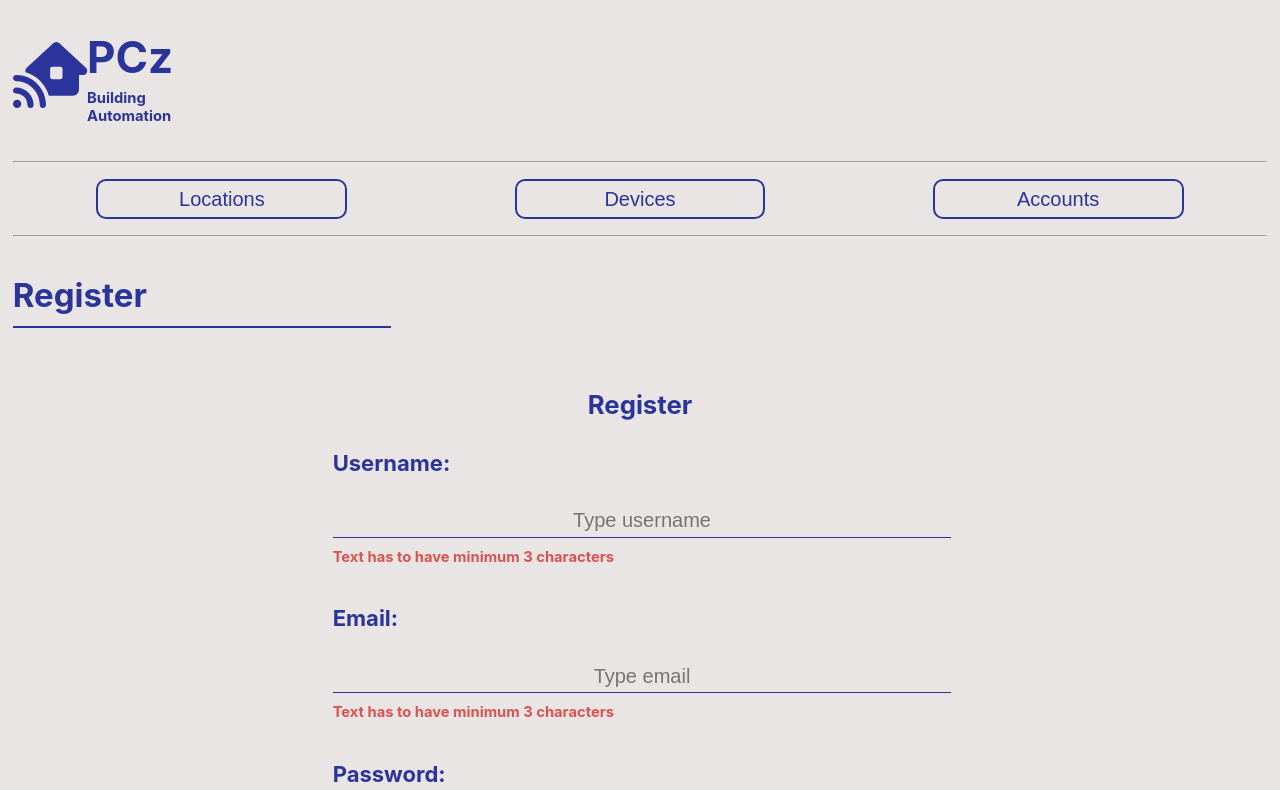
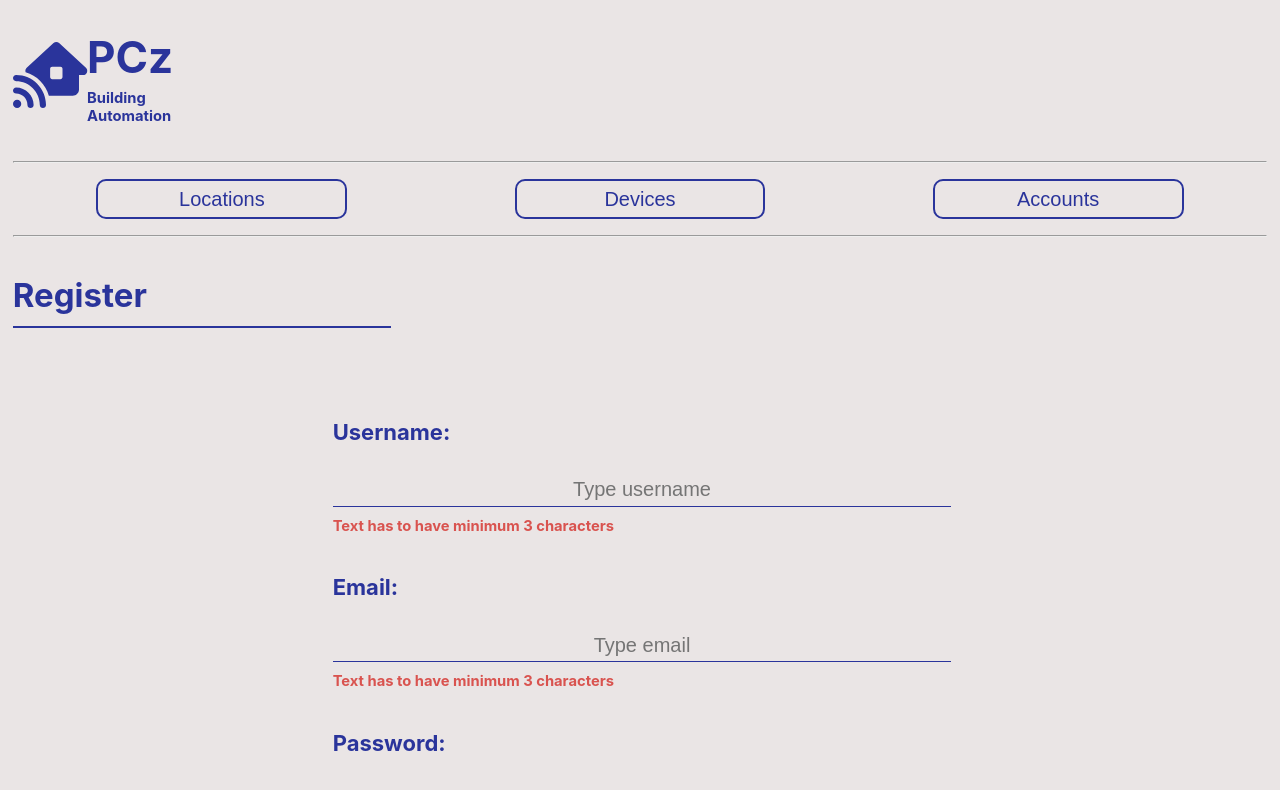
Before and after one commit to czechp/building-automation-frontend, a React (Create React App) app: page /register in a window 1280 px wide. Shown: the top 790 px of the page. Built offline with nearby package versions, Linux system fonts and the light colour scheme.

Commit message:
Remove title from register form

```diff
--- a/src/useCase/register/registerPage/RegisterPage.js
+++ b/src/useCase/register/registerPage/RegisterPage.js
@@ -49,7 +49,7 @@ const RegisterPage = () => {
     }
 
     return <PageCmp title="Register">
-        <FormCmp title="Register">
+        <FormCmp>
             <TextInputCmp label={"Username:"} value={formFields.username} onChange={formFields.setUsername}
                           minLength={3} placeholder="Type username"/>
             <TextInputCmp label={"Email:"} value={formFields.email} onChange={formFields.setEmail} minLength={3}
```
